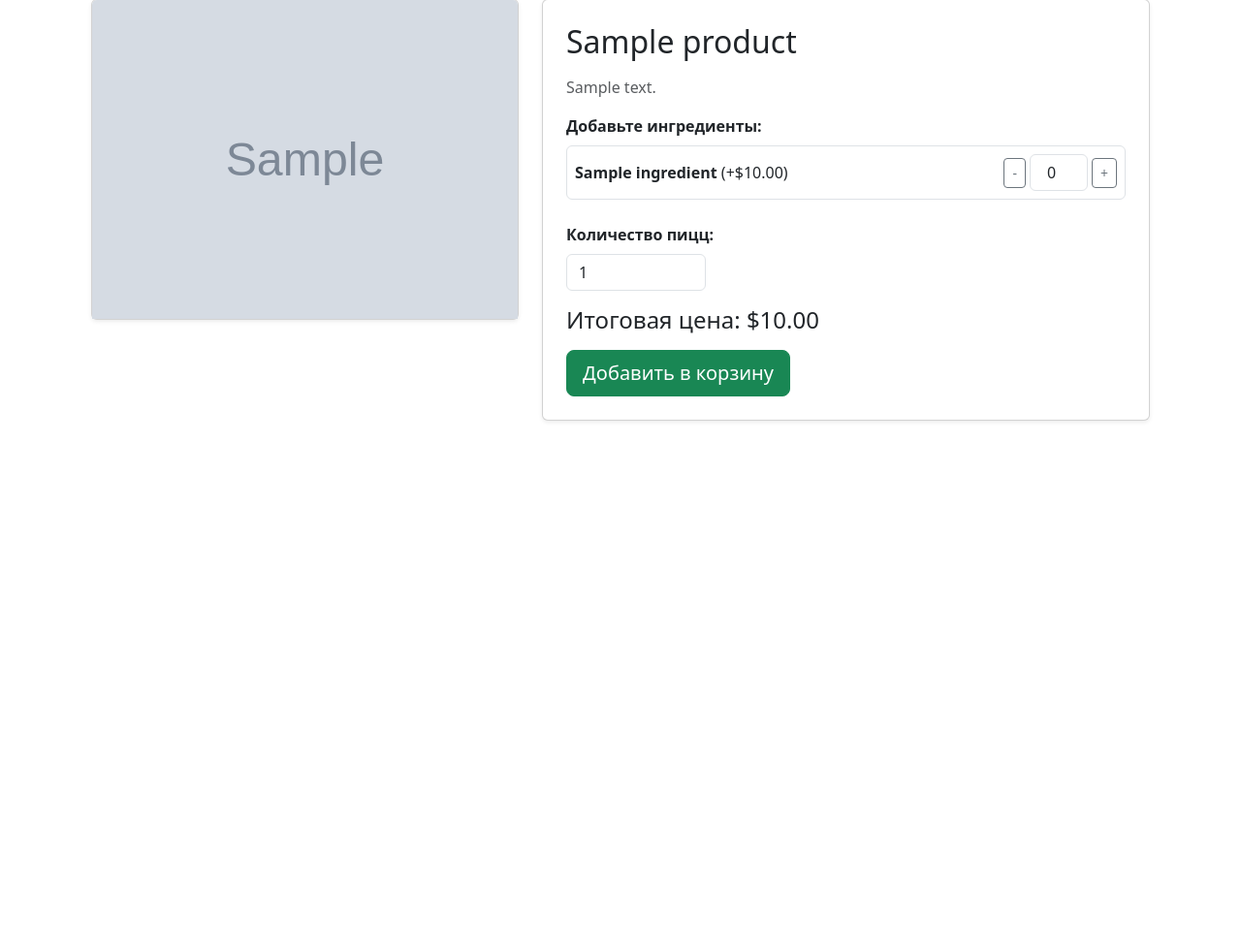
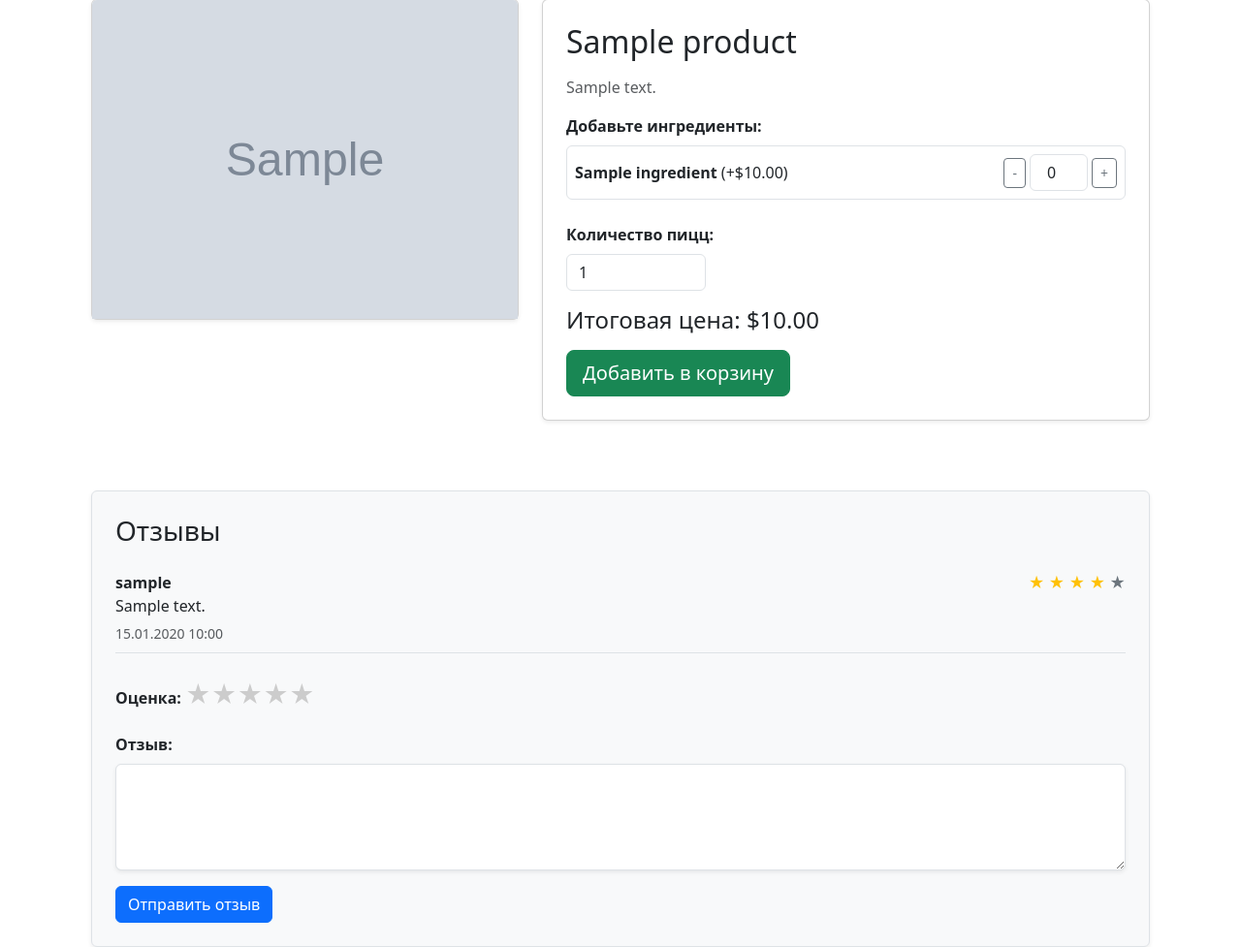
Before and after one commit to disqaa/peperoni, a Flask app: page /product/1 in a window 1280 px wide. Shown: the part 105-1082 px from the top of the page at 97% size. Before the commit the page ends 540 px from the top, so only its background shows below. Run offline with Flask 3, Linux system fonts and the light colour scheme; a user stored in the database is signed in; tables that the repository leaves empty hold one stand-in row (values such as "Sample post"); grey boxes marked "Sample" are stand-in pictures.

Commit message:
add feedback system

```diff
--- a/app/forms.py
+++ b/app/forms.py
@@ -1,8 +1,9 @@
 from flask_wtf import FlaskForm
-from wtforms import StringField, PasswordField, SubmitField, DateTimeLocalField, SelectMultipleField
-from wtforms.validators import DataRequired, Length, ValidationError
+from wtforms import StringField, PasswordField, SubmitField, DateTimeLocalField, SelectMultipleField, SelectField, TextAreaField
+from wtforms.validators import DataRequired, Length, ValidationError, Optional
 from datetime import datetime
 from wtforms.widgets import ListWidget, CheckboxInput
+
 
 
 class RegisterForm(FlaskForm):
@@ -36,3 +37,9 @@ class DeliveryForm(FlaskForm):
         now = datetime.now().replace(second=0, microsecond=0)
         if field.data < now:
             raise ValidationError('Время доставки не может быть в прошлом.')
+
+
+class ReviewForm(FlaskForm):
+    rating = SelectField("Оценка", choices=[(str(i), f"{i} звёзд") for i in range(1, 6)], validators=[DataRequired()])
+    text = TextAreaField("Комментарий", validators=[Optional(), Length(max=1000)])
+    submit = SubmitField("Оставить отзыв")
--- a/app/main/routes.py
+++ b/app/main/routes.py
@@ -1,8 +1,8 @@
 from flask import Blueprint, render_template, redirect, url_for, flash, session, request
 from flask_login import current_user, login_required
 from datetime import datetime
-from ..models import Product, CartItem, Order, OrderItem, Ingredient
-from ..forms import DeliveryForm
+from ..models import Product, CartItem, Order, OrderItem, Ingredient, Review
+from ..forms import DeliveryForm, ReviewForm
 from ..extensions import db
 from flask import abort
 
@@ -201,8 +201,25 @@ def merge_cart_to_db(sender, user):
 @main_bp.route('/product/<int:product_id>', methods=['GET', 'POST'])
 def product_detail(product_id):
     product = Product.query.get_or_404(product_id)
+    form = ReviewForm()
+    reviews = product.reviews.order_by(Review.timestamp.desc()).all()
 
-    if request.method == 'POST':
+    # Обработка отзыва
+    if form.validate_on_submit() and current_user.is_authenticated:
+        existing_review = Review.query.filter_by(user_id=current_user.id, product_id=product_id).first()
+        review = Review(
+            rating=int(form.rating.data),
+            text=form.text.data,
+            user_id=current_user.id,
+            product_id=product.id
+        )
+        db.session.add(review)
+        db.session.commit()
+        flash('Спасибо за отзыв!', 'success')
+        return redirect(url_for('main.product_detail', product_id=product_id))
+
+    # корзина
+    if request.method == 'POST' and 'quantity' in request.form:
         quantity = int(request.form.get('quantity', 1))
         ingredients_data = {}
 
@@ -254,4 +271,4 @@ def product_detail(product_id):
         flash('Товар добавлен в корзину', 'success')
         return redirect(url_for('main.cart'))
 
-    return render_template('product_detail.html', product=product)
+    return render_template('product_detail.html', product=product, form=form, reviews=reviews)
--- a/app/templates/product_detail.html
+++ b/app/templates/product_detail.html
@@ -10,18 +10,18 @@
     </div>
 
     <div class="col-md-7">
-      <div class="card shadow-sm p-4">
+      <div class="card shadow-sm p-4 mb-4 animate__animated animate__fadeIn">
         <h2 class="mb-3">{{ product.name }}</h2>
         <p class="text-muted">{{ product.description }}</p>
 
-        <form method="POST" action="{{ url_for('main.add_to_cart', product_id=product.id) }}">
-          <input type="hidden" name="csrf_token" value="{{ csrf_token() }}">
+        <form method="POST" action="{{ url_for('main.product_detail', product_id=product.id) }}">
+          {{ form.hidden_tag() }}
 
           {% if product.ingredients %}
           <div class="mb-4">
             <label class="form-label fw-bold">Добавьте ингредиенты:</label>
             {% for ingredient in product.ingredients %}
-              <div class="d-flex align-items-center justify-content-between border rounded p-2 mb-2">
+              <div class="d-flex align-items-center justify-content-between border rounded p-2 mb-2 ingredient-item">
                 <div>
                   <strong>{{ ingredient.name }}</strong> (+${{ '%.2f' % ingredient.price }})
                 </div>
@@ -54,8 +54,118 @@
       </div>
     </div>
   </div>
+
+  <div class="row mt-5">
+    <div class="col-12">
+      <div class="p-4 border rounded bg-light shadow-sm animate__animated animate__fadeInUp">
+        <h3 class="mb-4">Отзывы</h3>
+
+        {% if reviews %}
+          <ul class="list-unstyled">
+            {% for review in reviews %}
+              <li class="mb-3 border-bottom pb-2 review-item">
+                <div class="d-flex justify-content-between align-items-center">
+                  <strong>{{ review.user.username }}</strong>
+                  <span>
+                    {% for i in range(1,6) %}
+                      {% if i <= review.rating %}
+                        <span class="text-warning">&#9733;</span>
+                      {% else %}
+                        <span class="text-secondary">&#9733;</span>
+                      {% endif %}
+                    {% endfor %}
+                  </span>
+                </div>
+                <p class="mb-1">{{ review.text }}</p>
+                <small class="text-muted">{{ review.timestamp.strftime('%d.%m.%Y %H:%M') }}</small>
+              </li>
+            {% endfor %}
+          </ul>
+        {% else %}
+          <p class="text-muted">Пока нет отзывов. Будьте первым!</p>
+        {% endif %}
+
+        {% if current_user.is_authenticated %}
+          <form method="POST" action="{{ url_for('main.product_detail', product_id=product.id) }}" class="mt-4">
+            {{ form.hidden_tag() }}
+
+            <div class="mb-3">
+              <label class="form-label fw-bold">Оценка:</label>
+              <div class="star-rating">
+                {% for i in range(5, 0, -1) %}
+                  <input type="radio" id="star{{ i }}" name="rating" value="{{ i }}" {% if form.rating.data == i %}checked{% endif %}>
+                  <label for="star{{ i }}" title="{{ i }} звезда">&#9733;</label>
+                {% endfor %}
+              </div>
+              {% for error in form.rating.errors %}
+                <div class="text-danger">{{ error }}</div>
+              {% endfor %}
+            </div>
+
+            <div class="mb-3">
+              <label for="text" class="form-label fw-bold">Отзыв:</label>
+              {{ form.text(class="form-control shadow-sm", rows=4) }}
+              {% for error in form.text.errors %}
+                <div class="text-danger">{{ error }}</div>
+              {% endfor %}
+            </div>
+
+            <button type="submit" class="btn btn-primary">Отправить отзыв</button>
+          </form>
+        {% else %}
+          <p class="text-muted">Чтобы оставить отзыв, <a href="{{ url_for('auth.login') }}">войдите в аккаунт</a>.</p>
+        {% endif %}
+      </div>
+    </div>
+  </div>
 </div>
 
+<link href="https://cdnjs.cloudflare.com/ajax/libs/animate.css/4.1.1/animate.min.css" rel="stylesheet">
+
+<style>
+  .ingredient-item:hover {
+    background-color: #f8f9fa;
+    transition: background-color 0.3s ease;
+    box-shadow: 0 0 10px rgba(0,0,0,0.05);
+  }
+
+  .star-rating {
+    direction: rtl;
+    font-size: 1.6rem;
+    unicode-bidi: bidi-override;
+    display: inline-flex;
+  }
+
+  .star-rating input[type="radio"] {
+    display: none;
+  }
+
+  .star-rating label {
+    color: #ccc;
+    cursor: pointer;
+    transition: transform 0.2s, color 0.2s;
+  }
+
+  .star-rating input[type="radio"]:checked ~ label,
+  .star-rating label:hover,
+  .star-rating label:hover ~ label {
+    color: #ffc107;
+    transform: scale(1.2);
+  }
+
+  .review-item {
+    transition: all 0.3s ease;
+  }
+
+  .review-item:hover {
+    background-color: #fff;
+    border-radius: 10px;
+    padding: 10px;
+    box-shadow: 0 0 8px rgba(0,0,0,0.1);
+  }
+</style>
+
+<!-- цена счет-->
 <script>
   const basePrice = parseFloat({{ product.price }});
   const quantityInput = document.getElementById('quantity');
```
Also changed, not shown: app/models.py (+14 -1 lines).
